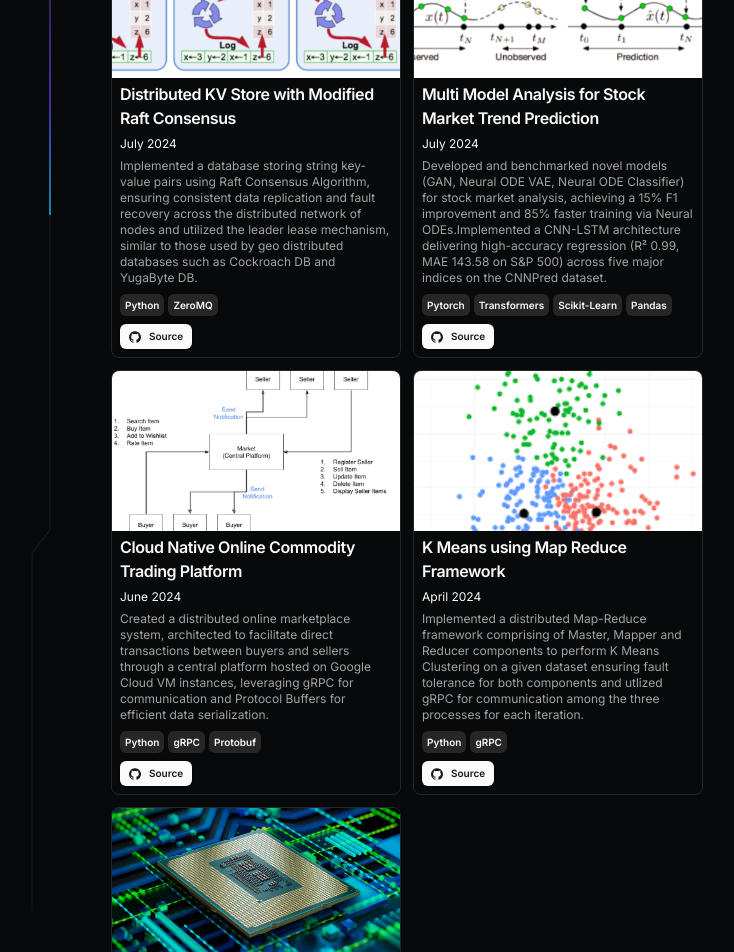
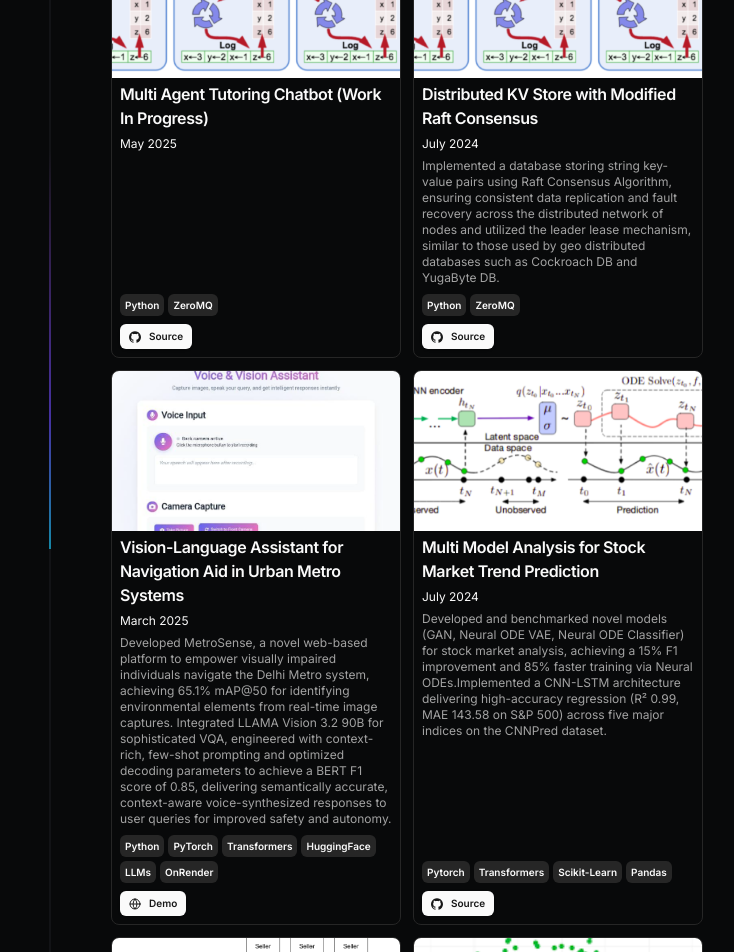
Before and after one commit to Vaibtan/latest-portfolio-website, a Next.js app: page /work in a window 1280 px wide. Shown: the part 1120-2072 px from the top of the page, without its empty margins (233-967 px from the left). Built offline with nearby package versions, Linux system fonts and the light colour scheme.

Commit message:
added a project

```diff
--- a/src/app/blog/page.tsx
+++ b/src/app/blog/page.tsx
@@ -19,8 +19,7 @@ export default function Page() {
                   I like building things
                 </h2>
                 <p className="text-muted-foreground md:text-xl/relaxed lg:text-base/relaxed xl:text-xl/relaxed">
-                  Coming Soon! Here you&apos;ll find short snippets of my experiences, the
-                  challenges I faced, and the solutions I came up with in some of my projects.
+                  Coming Soon! Here you&apos;ll find technical details of some of the latest papers in speech representation learning, ML inference and more!
                 </p>
               </div>
             </div>
--- a/src/app/page.tsx
+++ b/src/app/page.tsx
@@ -52,7 +52,7 @@ export default function Page() {
               className="bg-foreground text-background hover:bg-foreground/90"
               asChild
             >
-              <Link href="https://drive.google.com/file/d/1hD0MPJ6ykI4G08qnGmgoNmfyjSA0QYDN/view?usp=sharing" target="_blank" rel="noopener noreferrer">
+              <Link href="https://drive.google.com/file/d/1atwORC87a6WBkHOZU9CAV55MskQGYnUz/view?usp=sharing">
                 Check My Resume
               </Link>
             </Button>
--- a/src/data/resume.tsx
+++ b/src/data/resume.tsx
@@ -123,6 +123,27 @@ export const DATA = {
   ],
   projects: [
     {
+      title: "Multi Agent Tutoring Chatbot (Work In Progress)",
+      href: "https://github.com/Vaibtan/Multi-Agent-Tutoring-Bot",
+      dates: "May 2025",
+      active: true,
+      description:
+        "",
+      technologies: [
+        "Python",
+        "ZeroMQ",
+      ],
+      links: [
+        {
+          type: "Source",
+          href: "https://github.com/Vaibtan/Distributed-Database-with-Raft-Consensus-Algorithm",
+          icon: <Icons.github className="size-3" />,
+        },
+      ],
+      image: "/raft_consensus.png",
+      video: "",
+    },
+    {
       title: "Distributed KV Store with Modified Raft Consensus",
       href: "https://github.com/Vaibtan/Distributed-Database-with-Raft-Consensus-Algorithm",
       dates: "July 2024",
@@ -141,6 +162,31 @@ export const DATA = {
         },
       ],
       image: "/raft_consensus.png",
+      video: "",
+    },
+    {
+      title: "Vision-Language Assistant for Navigation Aid in Urban Metro Systems",
+      href: "https://github.com/Vaibtan/Distributed-Database-with-Raft-Consensus-Algorithm",
+      dates: "March 2025",
+      active: true,
+      description:
+        "Developed MetroSense, a novel web-based platform to empower visually impaired individuals navigate the Delhi Metro system, achieving 65.1% mAP@50 for identifying environmental elements from real-time image captures. Integrated LLAMA Vision 3.2 90B for sophisticated VQA, engineered with context-rich, few-shot prompting and optimized decoding parameters to achieve a BERT F1 score of 0.85, delivering semantically accurate, context-aware voice-synthesized responses to user queries for improved safety and autonomy.",
+      technologies: [
+        "Python",
+        "PyTorch",
+        "Transformers",
+        "HuggingFace",
+        "LLMs",
+        "OnRender"
+      ],
+      links: [
+        {
+          type: "Demo",
+          href: "https://docs.google.com/file/d/1qW3ZT4TmsPIdr7BmXiZ7-H4E-PQkiN-B/preview",
+          icon: <Icons.globe className="size-3" />,
+        },
+      ],
+      image: "/metrosense.png",
       video: "",
     },
     {
```
Also changed, not shown: public/metrosense.png (added).
